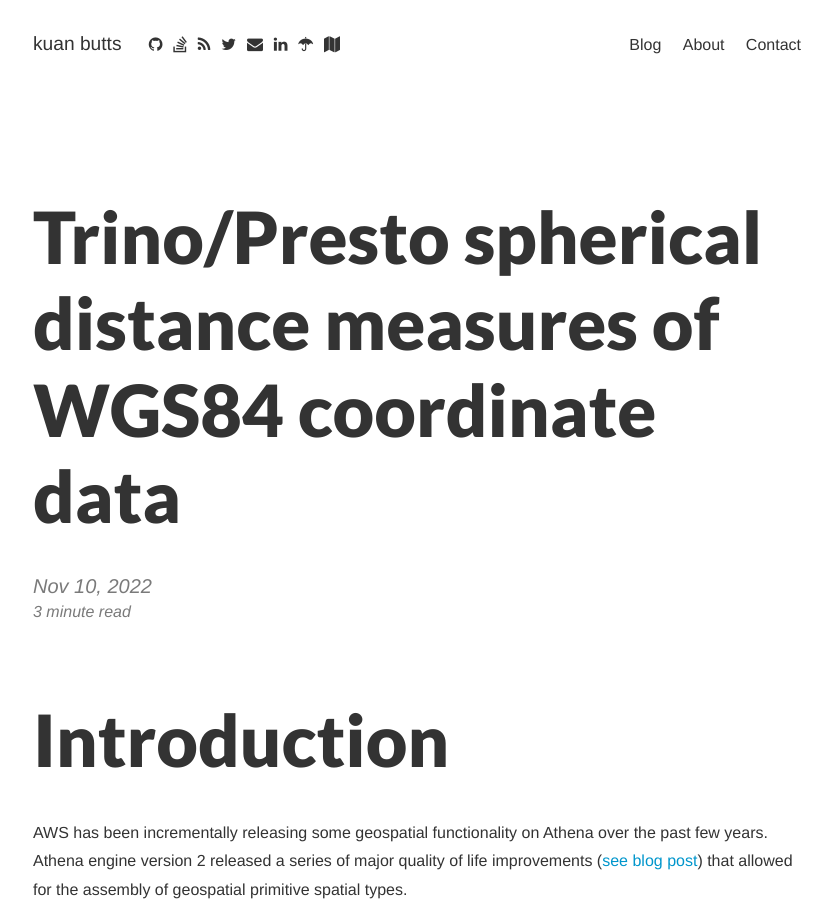
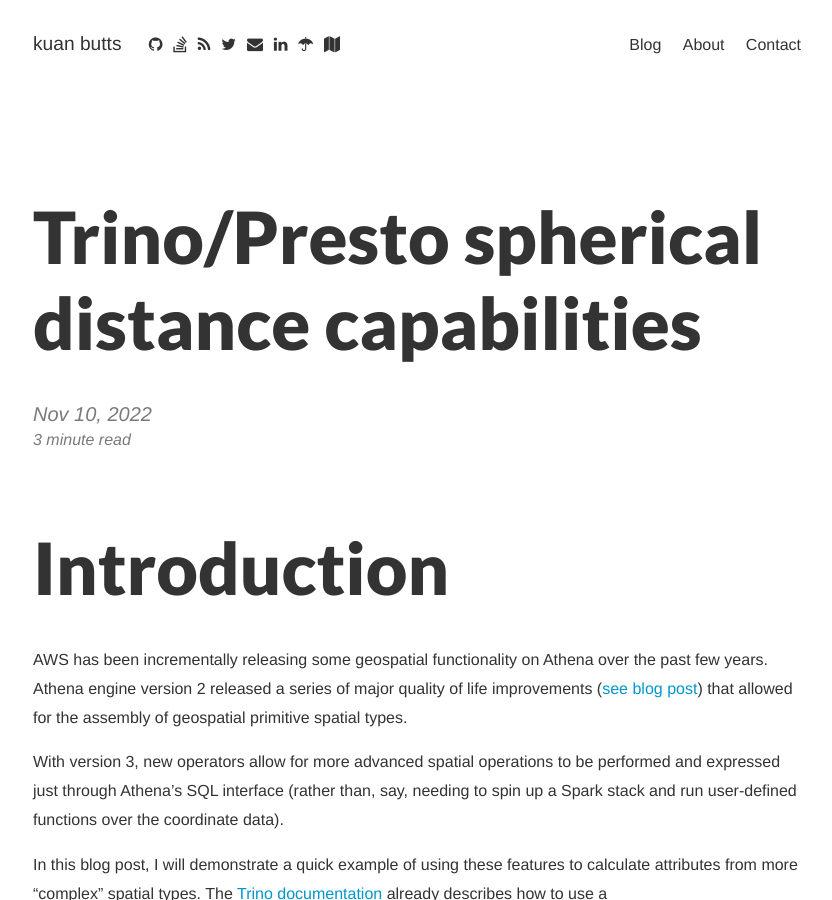
Before and after one commit to kuanb/kuanb.github.io, a Jekyll site: the page built from _posts/2022-11-10-athena-v3-geospatial-queries.md, in a window 1280 px wide and 900 px high. Shown: the whole window, without its empty margins (223-1055 px from the left). Built offline with Jekyll 4.4.1, drawn with Linux system fonts in a browser that asks for light colours; comment, search, counter and statistics services are not loaded.

Commit message:
title change

```diff
--- a/_posts/2022-11-10-athena-v3-geospatial-queries.md
+++ b/_posts/2022-11-10-athena-v3-geospatial-queries.md
@@ -1,8 +1,8 @@
 ---
 published: true
-title: Trino/Presto spherical distance measures of WGS84 coordinate data
+title: Trino/Presto spherical distance capabilities
 layout: post
-summary: AWS Engine V3 now supports full Trino geospatial functions
+summary: AWS Engine V3 now supports full Trino geospatial functions from coordinate data
 comments: true
 ---
 
```
